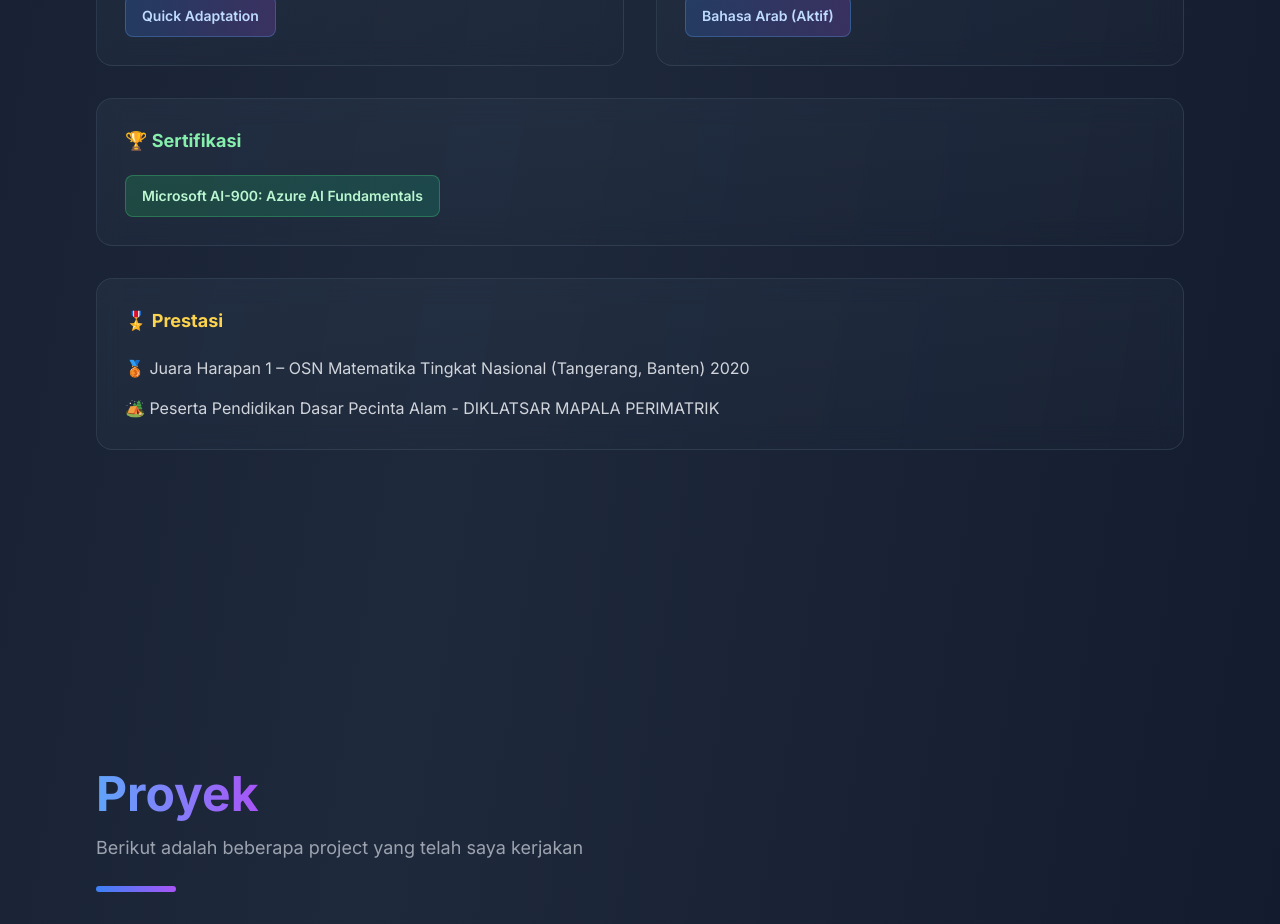
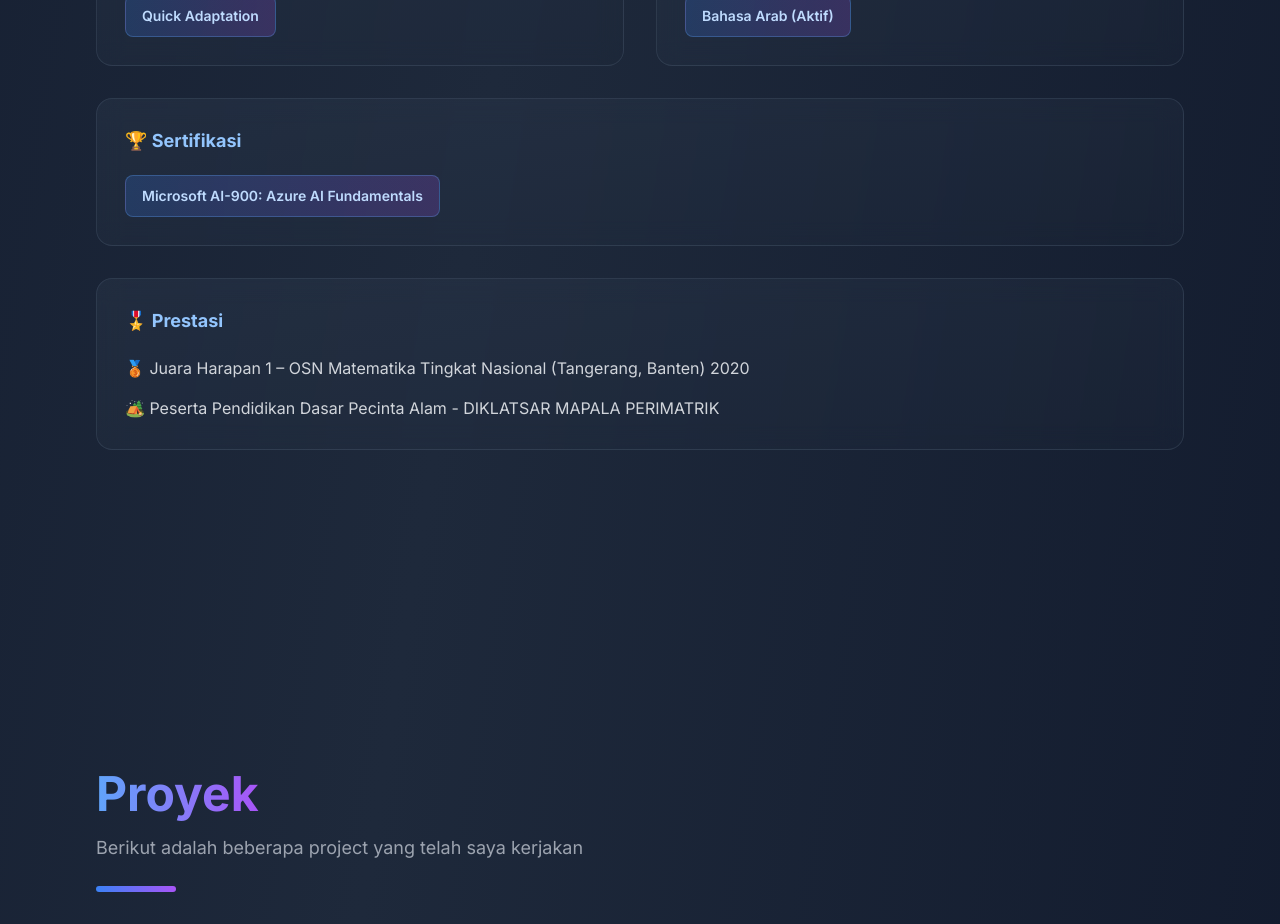
Before and after one commit to Dzackyaulia/website-cv, a Next.js app: page / in a window 1280 px wide. Shown: the part 4820-5744 px from the top of the page. Built offline with nearby package versions, Linux system fonts and the light colour scheme.

Commit message:
Update Skills.tsx

```diff
--- a/components/Skills.tsx
+++ b/components/Skills.tsx
@@ -58,18 +58,18 @@ export default function Skills() {
       </div>
 
       {/* Certifications */}
-      <div className="group bg-gradient-to-br from-slate-700/30 to-slate-800/30 backdrop-blur-md p-7 rounded-2xl border border-slate-600/40 hover:border-green-400/60 transition-all duration-500 hover:bg-gradient-to-br hover:from-slate-700/50 hover:to-slate-800/50 hover:shadow-2xl hover:shadow-green-500/20 mb-8 animate-slide-in-up" style={{ animationDelay: '400ms' }}>
-        <h3 className="text-lg font-bold text-green-300 mb-5 group-hover:text-green-200 transition-colors">🏆 Sertifikasi</h3>
+      <div className="group bg-gradient-to-br from-slate-700/30 to-slate-800/30 backdrop-blur-md p-7 rounded-2xl border border-slate-600/40 hover:border-blue-400/60 transition-all duration-500 hover:bg-gradient-to-br hover:from-slate-700/50 hover:to-slate-800/50 hover:shadow-2xl hover:shadow-blue-500/20 mb-8 animate-slide-in-up" style={{ animationDelay: '400ms' }}>
+        <h3 className="text-lg font-bold text-blue-300 mb-5 group-hover:text-blue-200 transition-colors">🏆 Sertifikasi</h3>
         <div className="flex flex-wrap gap-3">
-          <div className="px-4 py-2.5 bg-gradient-to-r from-green-500/20 to-emerald-500/20 hover:from-green-500/35 hover:to-emerald-500/35 text-green-200 hover:text-green-100 rounded-lg text-sm font-semibold transition-all duration-300 border border-green-400/30 hover:border-green-400/60">
+          <div className="px-4 py-2.5 bg-gradient-to-r from-blue-500/20 to-purple-500/20 hover:from-blue-500/35 hover:to-purple-500/35 text-blue-200 hover:text-blue-100 rounded-lg text-sm font-semibold transition-all duration-300 border border-blue-400/30 hover:border-blue-400/60">
             Microsoft AI-900: Azure AI Fundamentals
           </div>
         </div>
       </div>
 
       {/* Achievements */}
-      <div className="group bg-gradient-to-br from-slate-700/30 to-slate-800/30 backdrop-blur-md p-7 rounded-2xl border border-slate-600/40 hover:border-amber-400/60 transition-all duration-500 hover:bg-gradient-to-br hover:from-slate-700/50 hover:to-slate-800/50 hover:shadow-2xl hover:shadow-amber-500/20 animate-slide-in-up" style={{ animationDelay: '500ms' }}>
-        <h3 className="text-lg font-bold text-amber-300 mb-5 group-hover:text-amber-200 transition-colors">🎖️ Prestasi</h3>
+      <div className="group bg-gradient-to-br from-slate-700/30 to-slate-800/30 backdrop-blur-md p-7 rounded-2xl border border-slate-600/40 hover:border-blue-400/60 transition-all duration-500 hover:bg-gradient-to-br hover:from-slate-700/50 hover:to-slate-800/50 hover:shadow-2xl hover:shadow-blue-500/20 animate-slide-in-up" style={{ animationDelay: '500ms' }}>
+        <h3 className="text-lg font-bold text-blue-300 mb-5 group-hover:text-blue-200 transition-colors">🎖️ Prestasi</h3>
         <div className="space-y-3.5">
           <p className="text-gray-300 group-hover:text-gray-100 transition-colors leading-relaxed">🥉 Juara Harapan 1 – OSN Matematika Tingkat Nasional (Tangerang, Banten) 2020</p>
           <p className="text-gray-300 group-hover:text-gray-100 transition-colors leading-relaxed">🏕️ Peserta Pendidikan Dasar Pecinta Alam - DIKLATSAR MAPALA PERIMATRIK</p>
```
